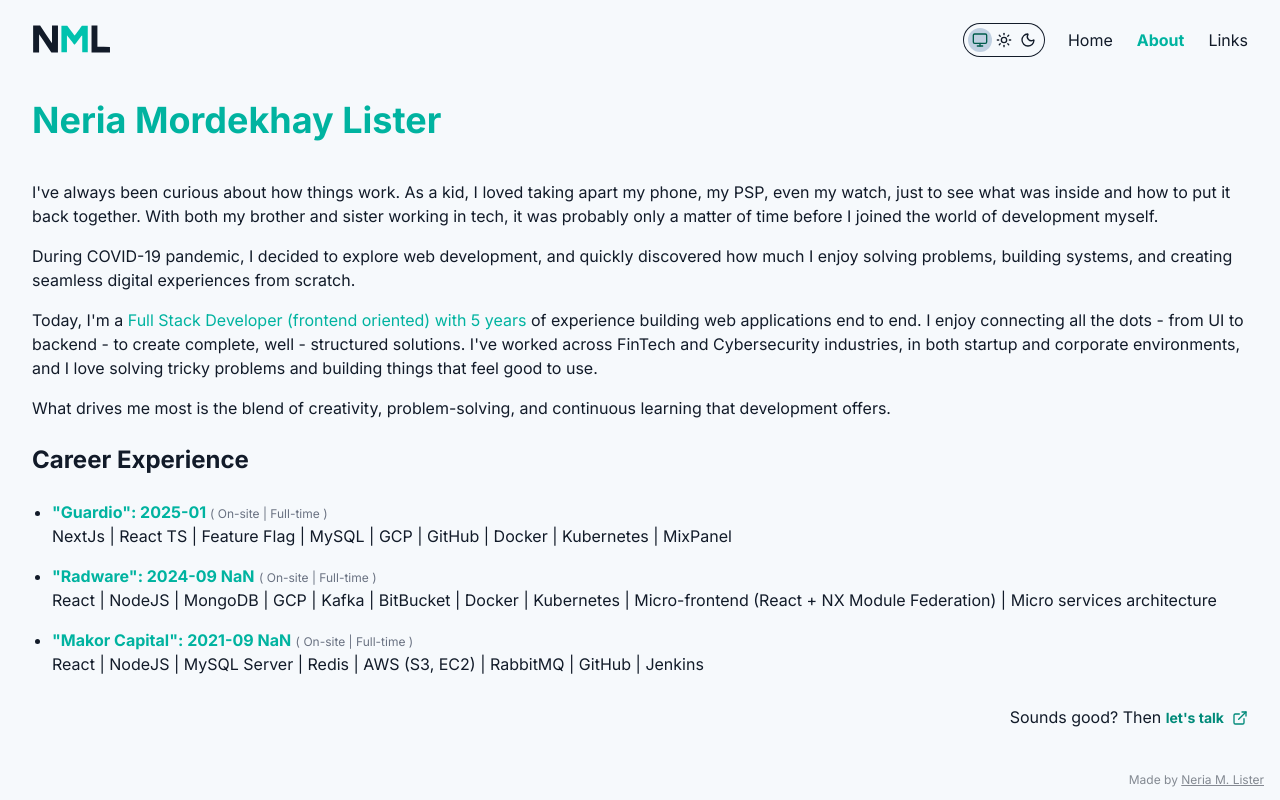
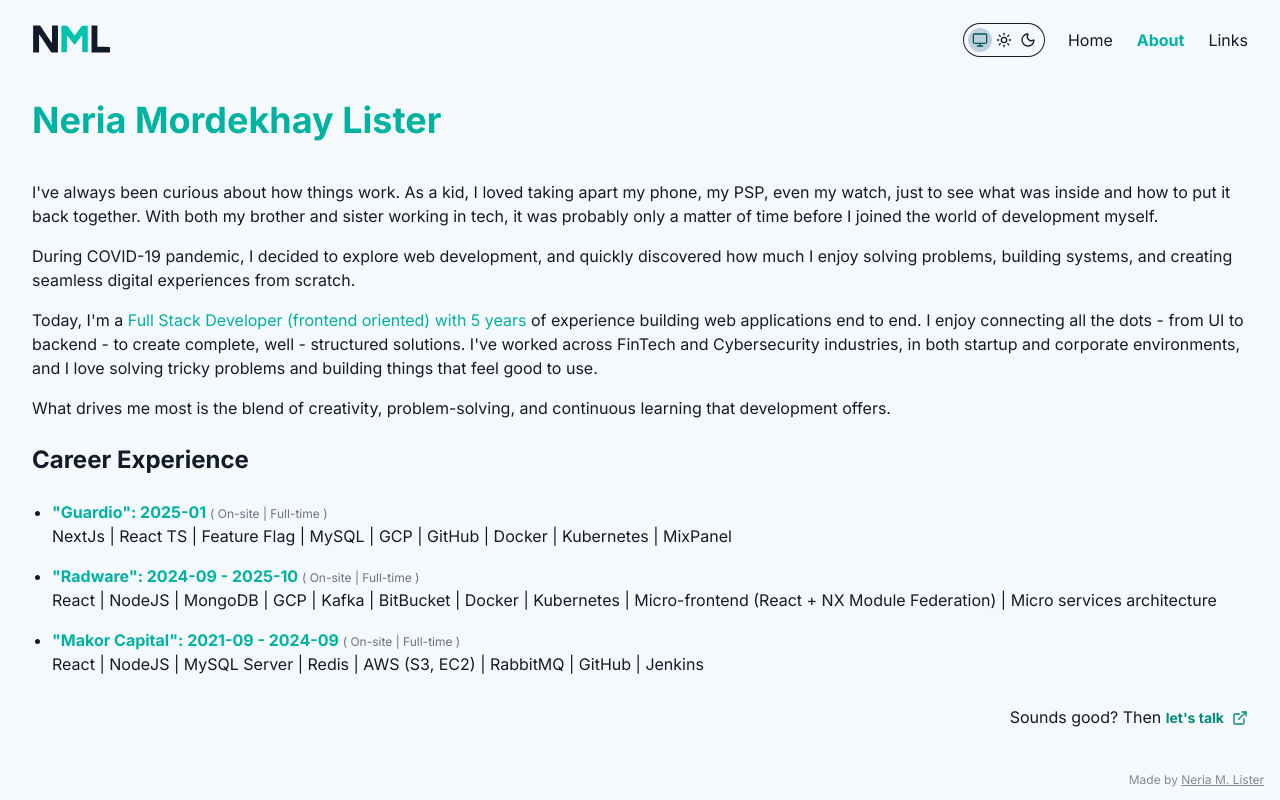
Before and after one commit to Neria28/portfolio, a Next.js app: page /about in a window 1280 px wide. Built offline with nearby package versions, Linux system fonts and the light colour scheme; no server answers.

Commit message:
fix: correct formatting of career experience display in about page

```diff
--- a/components/pages/about.tsx
+++ b/components/pages/about.tsx
@@ -49,10 +49,10 @@ export const About = () => {
               {experience.map((job) => (
                 <li key={`${job.company}-${job.period.start}`}>
                   <span className="font-bold text-primary">
-                    {` "${job.company}": ${job.period.start} ${
-                      job.period.end ? -job.period.end : ""
+                    {`"${job.company}": ${job.period.start}${
+                      job.period.end ? ` - ${job.period.end} ` : " "
                     }`}
-                  </span>{" "}
+                  </span>
                   <span className="text-xs text-gray-500">
                     ( {job.workType} | {job.employmentType} )
                   </span>
```
